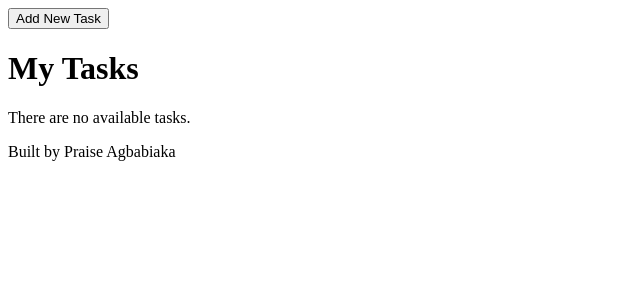
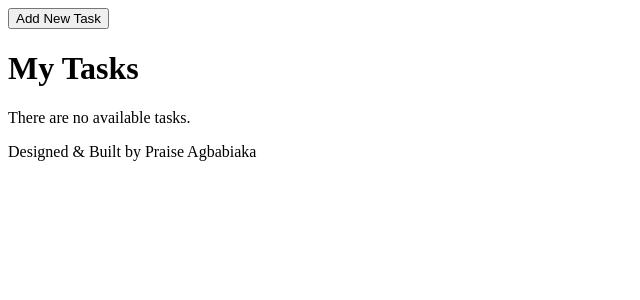
Before and after one commit to praiztech/task-manager, a React (Create React App) app: page / in a window 1280 px wide. Shown: the top 300 px of the page, without its empty margins (0-640 px from the left). Built offline with nearby package versions, Linux system fonts and the light colour scheme.

Commit message:
refactor app components

```diff
--- a/src/App.js
+++ b/src/App.js
@@ -6,7 +6,7 @@ export default function App() {
       <main>
         <TaskApp />
       </main>
-      <footer>Built by Praise Agbabiaka</footer>
+      <footer>Designed & Built by Praise Agbabiaka</footer>
     </div>
   );
 }
--- a/src/Components/NewTask.js
+++ b/src/Components/AddTask.js
@@ -1,7 +1,7 @@
 import { useEffect, useRef, useState } from "react";
 import TaskForm from "./TaskForm";
 
-export default function NewTask({setTasks}) {
+export default function AddTask({setTasks}) {
   const [showTaskForm, setShowTaskForm] = useState(false);
   const addBtnRef = useRef(null);
 
--- a/src/Components/AllTasks.js
+++ b/src/Components/ShowTasks.js
@@ -1,6 +1,6 @@
 import TaskList from "./TaskLists";
 
-export default function AllTasks({tasks}) {
+export default function ShowTasks({tasks}) {
   return (
     <>
       <h1>My Tasks</h1>
--- a/src/Components/TaskApp.js
+++ b/src/Components/TaskApp.js
@@ -1,13 +1,13 @@
 import { useState } from "react";
-import NewTask from "./NewTask";
-import AllTasks from "./AllTasks";
+import AddTask from "./AddTask";
+import ShowTasks from "./ShowTasks";
 
 export default function TaskApp() {
   const [tasks, setTasks] = useState([]);
   return (
     <>
-      <NewTask setTasks={setTasks} />
-      <AllTasks tasks={tasks} />
+      <AddTask setTasks={setTasks} />
+      <ShowTasks tasks={tasks} />
     </>
   );
 }
--- a/src/index.js
+++ b/src/index.js
@@ -1,8 +1,8 @@
 import { StrictMode } from "react";
-import ReactDOM from "react-dom/client";
+import { createRoot } from "react-dom/client";
 import App from "./App";
 
-const root = ReactDOM.createRoot(document.getElementById('root'));
+const root = createRoot(document.getElementById('root'));
 root.render(
   <StrictMode>
     <App />
```
